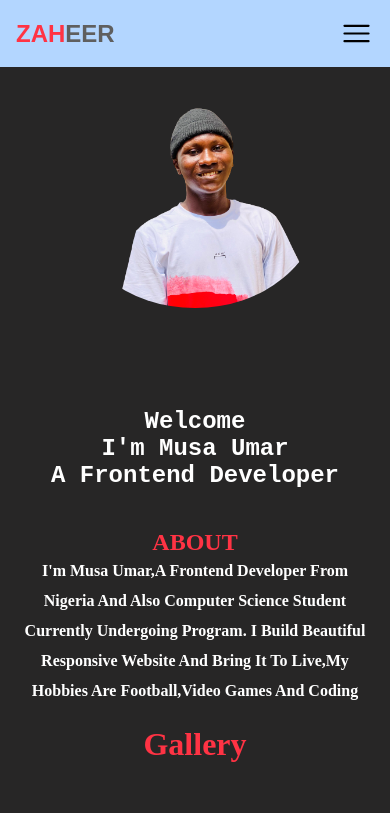
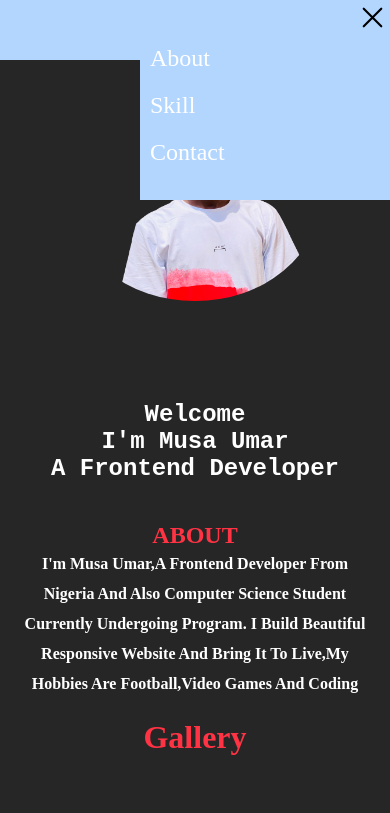
Before and after one commit to musa108/personal-website, a plain HTML site: page index.html in a window 390 px wide. Both pictures are taken after a click on the icon 356 px from the left and 33 px from the top of the page. Shown: the top 813 px of the page. Drawn offline with Linux system fonts and the light colour scheme.

Commit message:
upated commit

```diff
--- a/app.js
+++ b/app.js
@@ -1,6 +1,15 @@
-const button = document.getElementById('button')
-const mobile_menu = document.querySelector('.mobile-menu')
+const button = document.getElementById("button");
+const mobile_menu = document.getElementById("mobile--menu");
+const close_button = document.getElementById("Close--button")
 
-button.addEventListener('click', ()=>{
-    mobile_menu.style.display = 'block'
-})
+button.addEventListener("click", () => {
+  mobile_menu.style.display = "block";
+  button.style.display = "none"
+
+});
+
+close_button.addEventListener("click", () => {
+  mobile_menu.style.display = "none";
+  button.style.display = "block"
+
+});
--- a/index.html
+++ b/index.html
@@ -34,7 +34,23 @@
             d="M3.75 6.75h16.5M3.75 12h16.5m-16.5 5.25h16.5"
           />
         </svg>
-        <ul class="mobile--menu">
+        <ul id="mobile--menu">
+          <svg
+            xmlns="http://www.w3.org/2000/svg"
+            fill="none"
+            viewBox="0 0 24 24"
+            stroke-width="1.5"
+            stroke="currentColor"
+            class="w-6 h-6"
+            id="Close--button"
+          >
+            <path
+              stroke-linecap="round"
+              stroke-linejoin="round"
+              d="M6 18L18 6M6 6l12 12"
+            />
+          </svg>
+
           <li>About</li>
           <li>Skill</li>
           <li>Contact</li>
--- a/style.css
+++ b/style.css
@@ -37,24 +37,25 @@ body {
   margin-left: auto;
   width: 35px;
 }
-.mobile--menu {
+#mobile--menu {
   display:none ;
   position: absolute;
   right: 0;
   top: 0;
   width: 250px;
+  height: 200px;
   list-style-type: none;
   gap: 20px;
+  background: rgb(179, 214, 255);
 }
-.mobile--menu li{
-  background: rgb(179, 214, 255);
+#mobile--menu li{
   color: #fff;
-  font-size: 1.125rem;
+  font-size: 1.5rem;
   padding: 10px;
   text-transform: capitalize;
   cursor: pointer;
 }
-.mobile--menu li :hover{
+#mobile--menu li :hover{
   background: rgb(86, 106, 129);
   transition: 1s;
 
```
